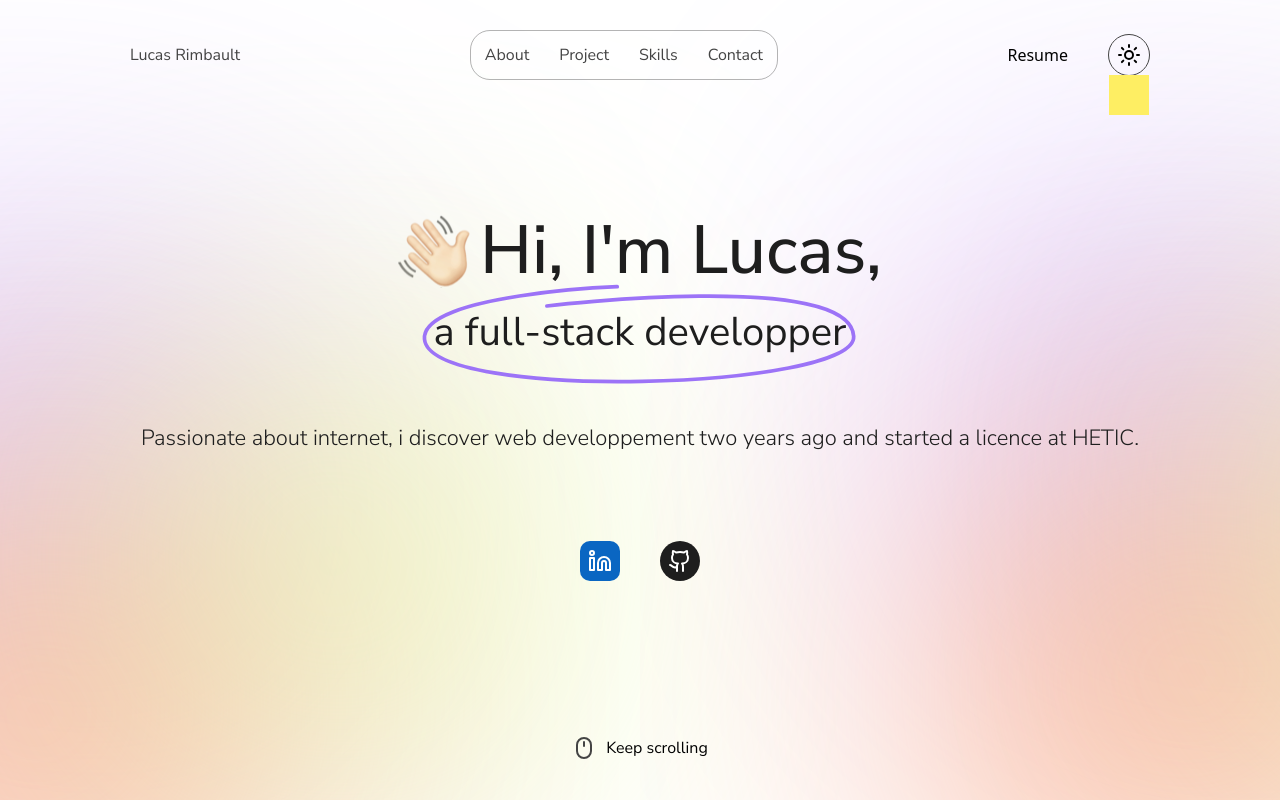
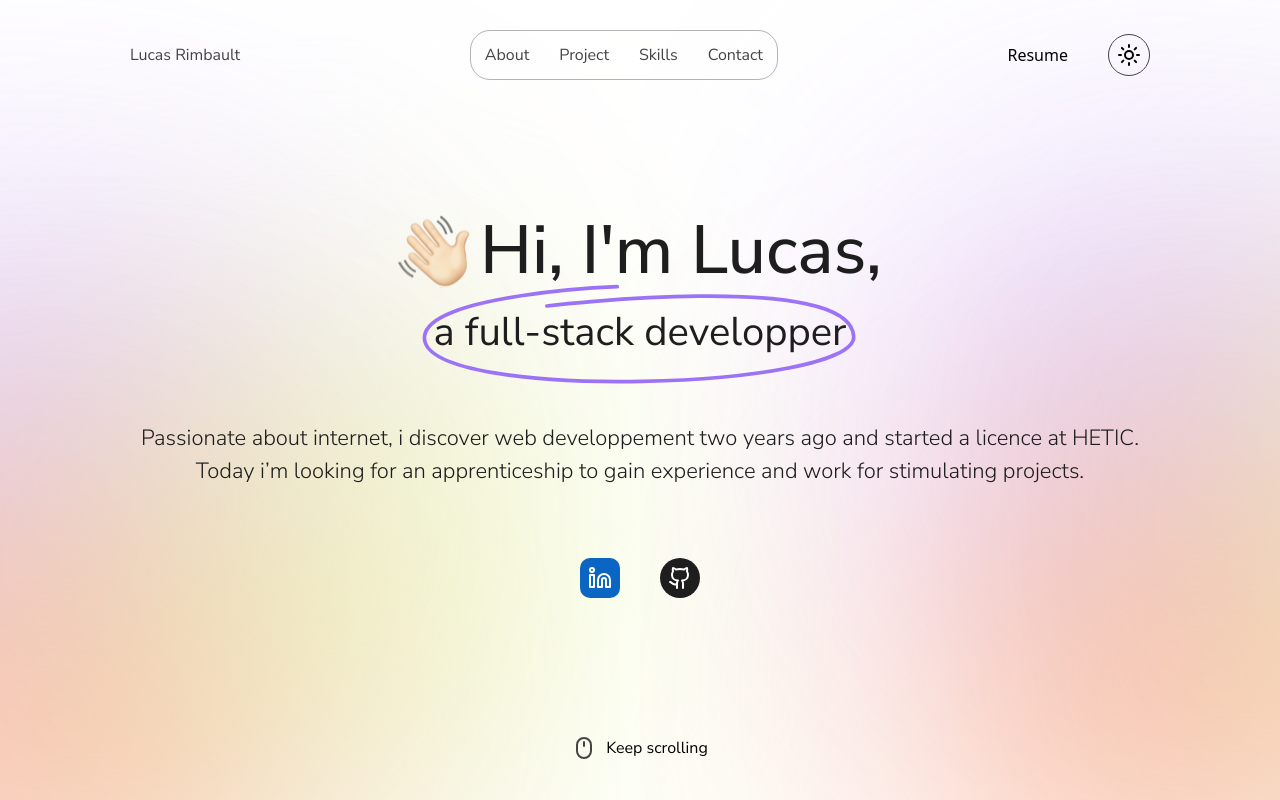
Before and after one commit to lucassrblt/portfolio-2024, a React (Vite) app: page / in a window 1280 px wide. Built offline with nearby package versions, Linux system fonts and the light colour scheme.

Commit message:
homepage - small changes

```diff
--- a/src/components/ThemeComponent.tsx
+++ b/src/components/ThemeComponent.tsx
@@ -16,7 +16,7 @@ const ThemeComponent = () => {
         <div className="relative flex items-center justify-center p-[8px] border border-secondary-black rounded-full">
             <Moon className="w-[24px] h-[24px] cursor-pointer z-50" style={{ display: handleDisplay('dark')}}/>
             <Sun className="w-[24px] h-[24px] cursor-pointer z-50" style={{ display: handleDisplay('light')}}/>
-            <div className="w-full h-full bg-primary-yellow absolute top-full"></div>
+            {/*<div className="w-full h-full bg-primary-yellow absolute top-full"></div>*/}
         </div>
     )
 }
--- a/src/sections/HomeSection.tsx
+++ b/src/sections/HomeSection.tsx
@@ -17,7 +17,7 @@ const HomeSection = () => {
 
 
     return (
-        <section className="flex flex-col z-50 w-screen px-[130px] gap-[86px] items-center">
+        <section className="flex flex-col z-50 w-screen px-[130px] gap-[70px] items-center">
             <div className="flex flex-col items-center mt-[200px] w-full gap-[60px]">
                 <div className="flex flex-col items-center justify-center w-screen">
                     <motion.div className="flex items-center gap-[10px] justify-center" variants={{
@@ -55,7 +55,7 @@ const HomeSection = () => {
                         <p className="font-nunito text-primary-black text-[40px] text-nowrap">a full-stack
                             developper</p></motion.div>
                 </div>
-                <motion.div className="flex w-fit h-fit" variants={{
+                <motion.div className="flex w-fit h-fit flex-col text-center gap-[0px]" variants={{
                     hidden: {opacity: 0, y: 100},
                     show: {opacity: 1, y: 0}
                 }}
@@ -68,6 +68,9 @@ const HomeSection = () => {
                     <p className="font-nunito text-primary-black text-[22px] text-nowrap font-light z-[100]">Passionate
                         about internet, i discover web developpement two years ago and started a licence at
                         HETIC.</p>
+                    <p className="font-nunito text-primary-black text-[22px] text-nowrap font-light z-[100]">
+                        Today i’m looking for an apprenticeship to gain experience and work for stimulating projects.
+                    </p>
                 </motion.div>
             </div>
 
```
